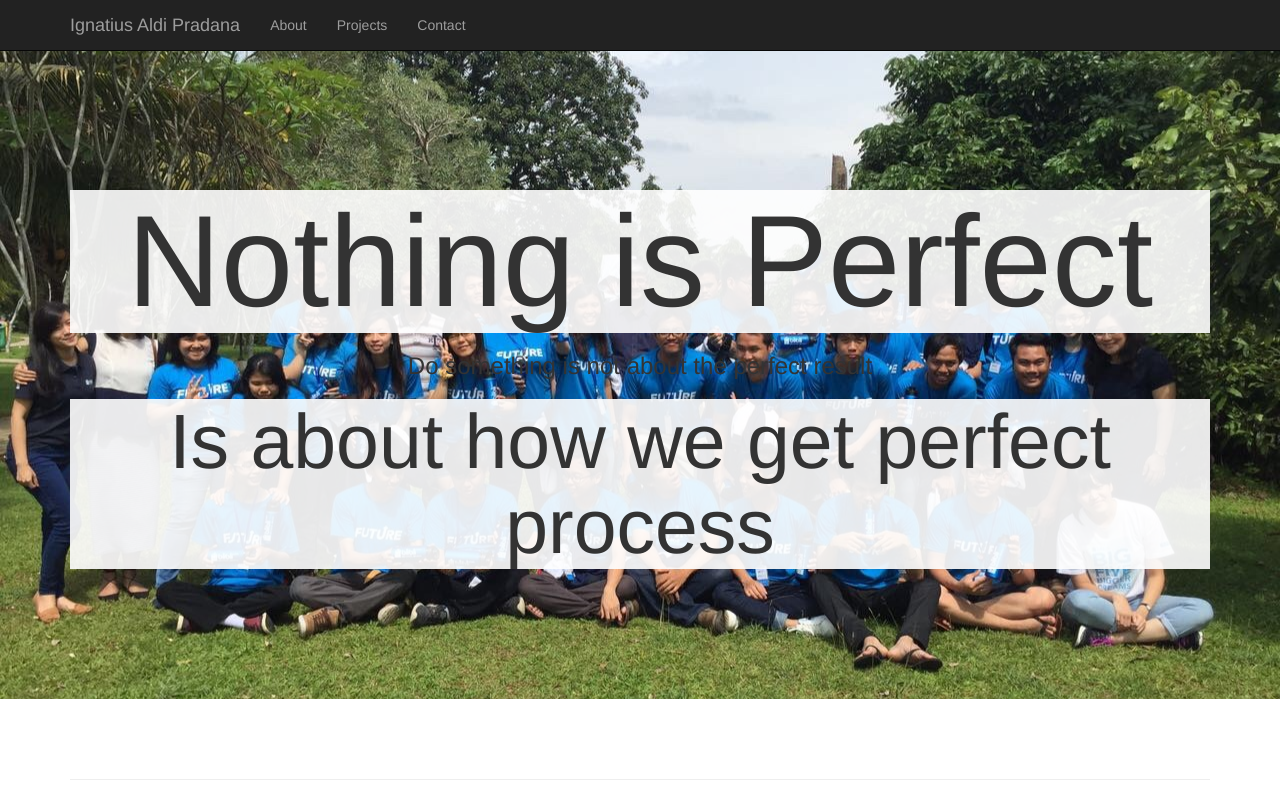
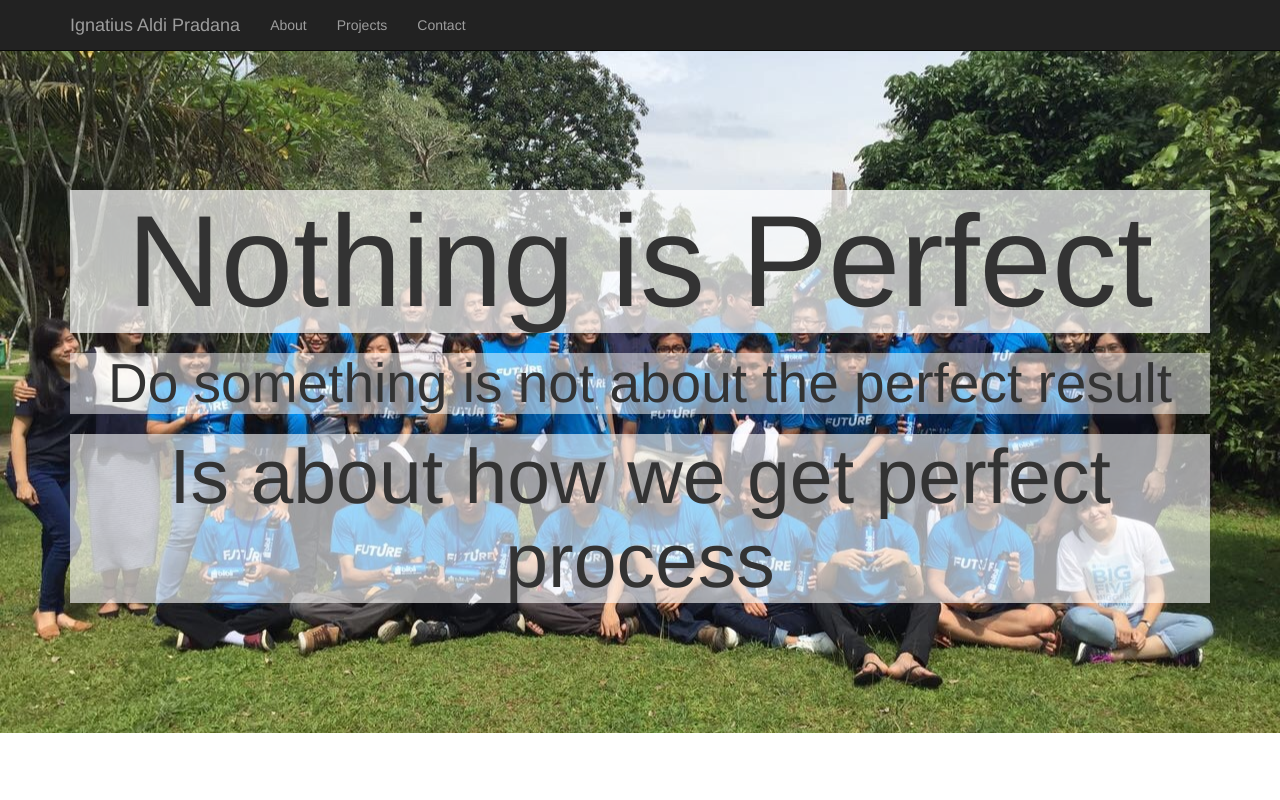
Before and after one commit to igprad/igprad.github.io, a plain HTML site: page index.html in a window 1280 px wide. Shown: the top 800 px of the page. Drawn offline with Linux system fonts and the light colour scheme.

Commit message:
Updated bootstrap for portofolio

```diff
--- a/css/one-page-wonder.css
+++ b/css/one-page-wonder.css
@@ -26,14 +26,21 @@ body {
 .headline h1 {
     font-size: 130px;
     background: #fff;
-    background: rgba(255,255,255,0.9);
+    background: rgba(255,255,255,0.7);
 }
 
 .headline h2 {
     font-size: 77px;
     background: #fff;
-    background: rgba(255,255,255,0.9);
+    background: rgba(255,255,255,0.6);
 }
+
+.headline h3 {
+    font-size: 55px;
+    background: #fff;
+    background: rgba(255,255,255,0.5);
+}
+
 
 .featurette-divider {
     margin: 80px 0;
```
